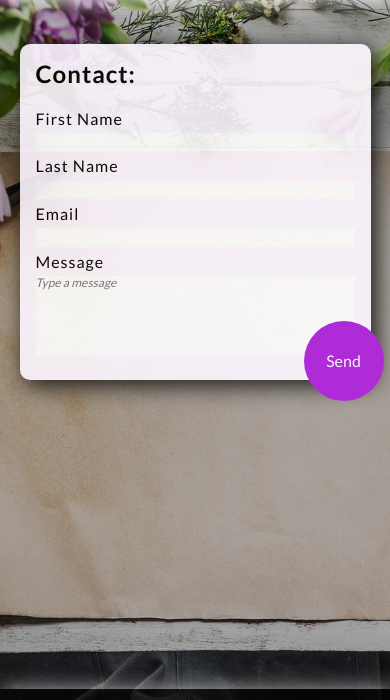
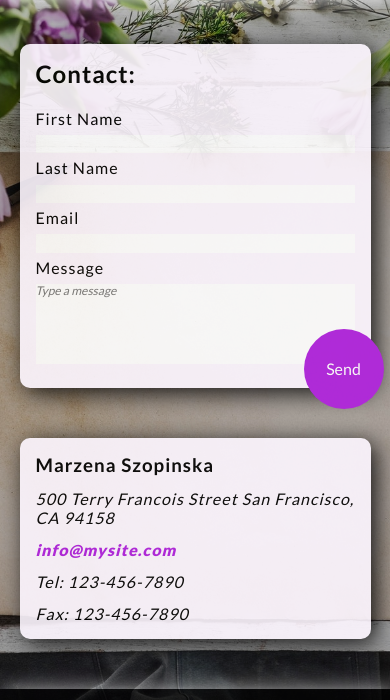
Before and after one commit to marzena-szopinska/Flower_Website, a plain HTML site: page contact.html in a window 390 px wide. Shown: the part 70-770 px from the top of the page. Drawn offline with Linux system fonts and the light colour scheme.

Commit message:
finished styling the contact page for mobile devices

```diff
--- a/contact.html
+++ b/contact.html
@@ -41,6 +41,15 @@
         <button type="submit">Send</button>
       </form>
     </div>
+    <div class="page contact">
+      <div class="contact-info">
+        <h3>Marzena Szopinska</h3>
+        <p>500 Terry Francois Street San Francisco, CA 94158</p>
+        <p>info@mysite.com</p>
+        <p>Tel: 123-456-7890</p>
+        <p>Fax: 123-456-7890</p>
+      </div>
+    </div>
     <footer class="contact-footer">
       <div class="container">
         <div class="footer">
--- a/scss/pages/_contact.scss
+++ b/scss/pages/_contact.scss
@@ -1,7 +1,6 @@
-.contact-footer {
-  position: absolute;
+.contact-footer{
+  position: relative;
 }
-
 .contact {
   position: relative;
   form {
@@ -10,6 +9,7 @@
 
   label {
     display: block;
+    margin-bottom: 2px;
   }
 
   input, textarea {
@@ -40,4 +40,15 @@
     background-color: $color-purple;
   }
 
+  .contact-info {
+    p {
+      padding-top: .8rem;
+      font-style: italic;
+    }
+
+    p:nth-child(3) {
+      font-weight: 900;
+      color: $color-purple;
+    }
+  }
 }
```
Also changed, not shown: css/main.css, 1 other file.
